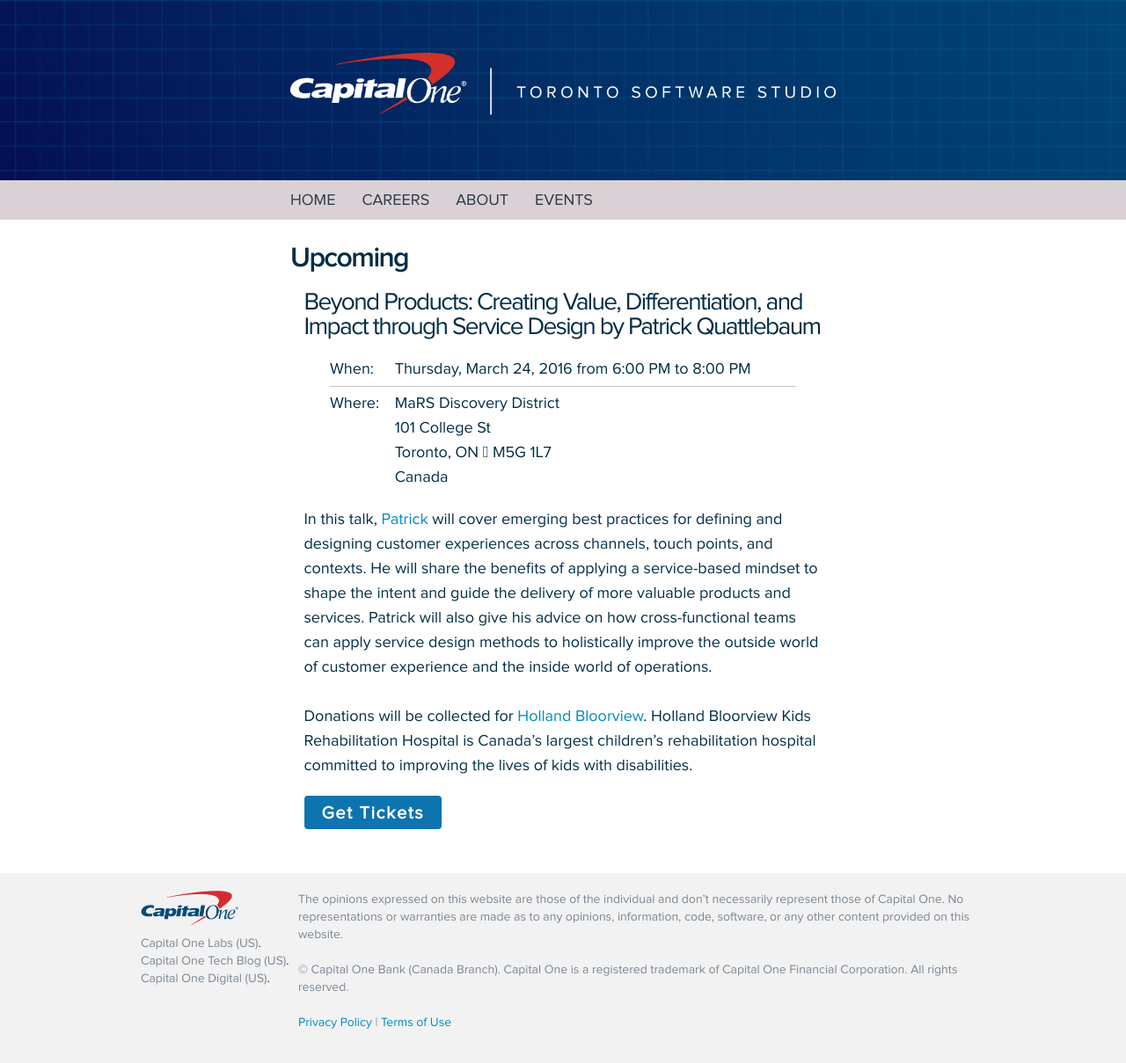
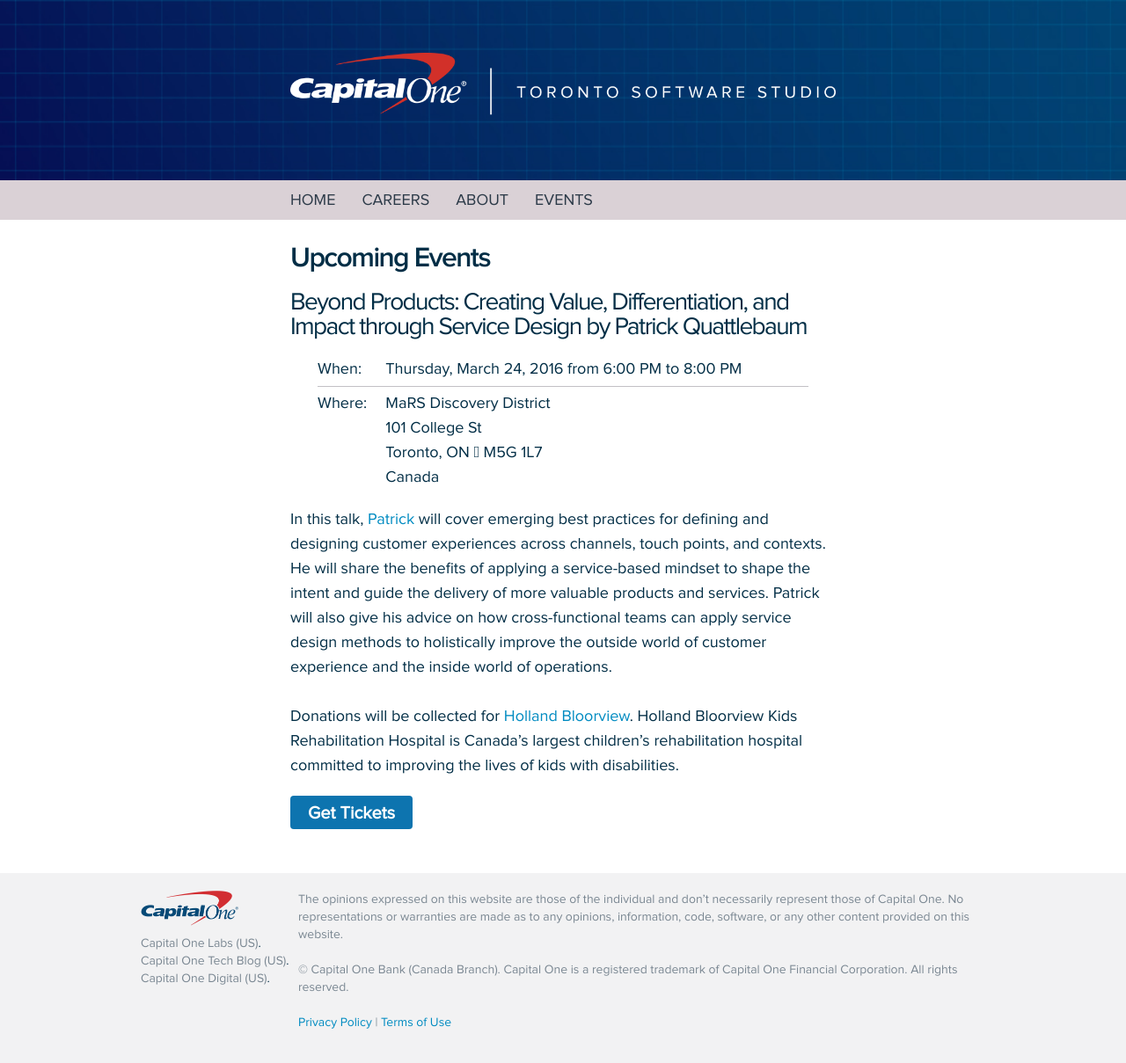
Before and after one commit to CapitalOneCanada/capitalonecanada.github.io, a Jekyll site: the page built from events.html, in a window 1280 px wide. Shown: the whole page at 88% size. Built offline with Jekyll 4.4.1, drawn with Linux system fonts in a browser that asks for light colours; nearby versions of some CDN libraries; Markdown is read by kramdown in place of the engine named in the settings.

Commit message:
Quick changes to events

```diff
--- a/css/skeleton.css
+++ b/css/skeleton.css
@@ -33,7 +33,7 @@
   width: 100%;
   max-width: 960px;
   margin: 0 auto;
-  padding: 0 20px;
+  padding: 0 0;
   box-sizing: border-box; }
 .column,
 .columns {
@@ -44,14 +44,14 @@
 /* For devices larger than 400px */
 @media (min-width: 400px) {
   .container {
-    width: 85%;
+    width: 100%;
     padding: 0; }
 }
 
 /* For devices larger than 550px */
 @media (min-width: 550px) {
   .container {
-    width: 95%; }
+    width: 100%; }
   .column,
   .columns {
     margin-left: 4%; }
--- a/events.html
+++ b/events.html
@@ -6,7 +6,7 @@
 
 <section id="oss">
     <section id="events">
-        <h2>Upcoming</h2>
+        <h2>Upcoming Events</h2>
         <div class="container">
             {% assign events = site.events | sort: 'start_date' %}
             {% assign curr_date = site.time | date: '%s' %}
```
Also changed, not shown: css/normalize.css.
